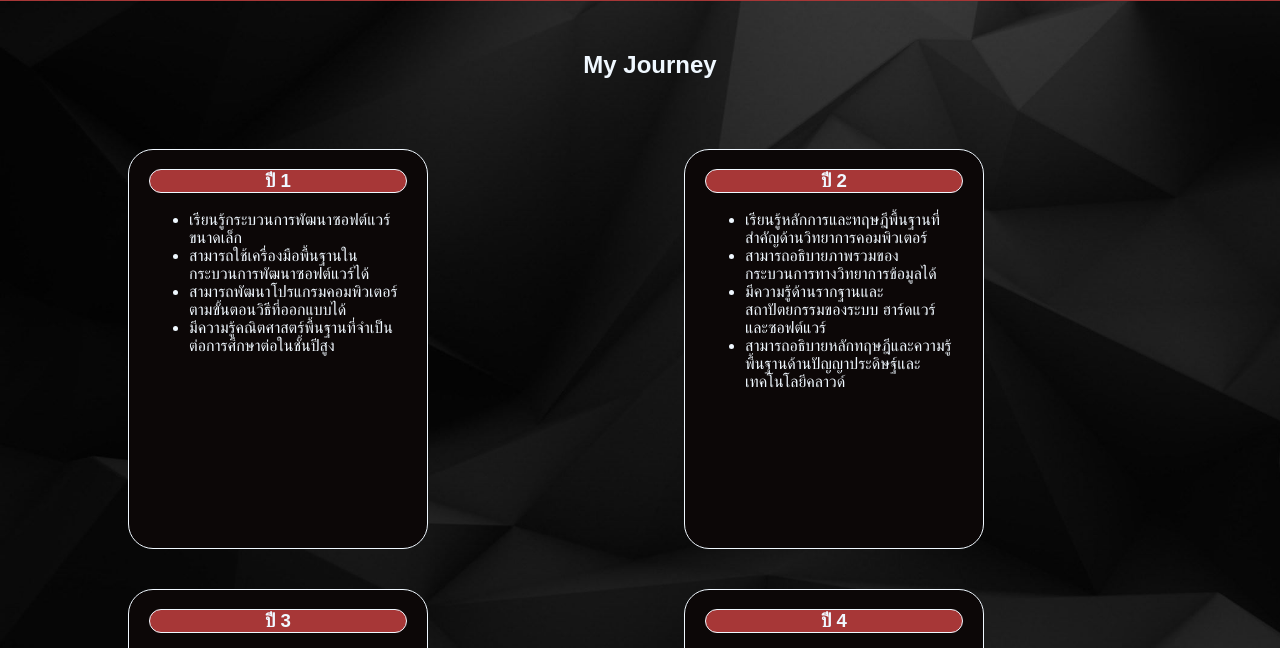
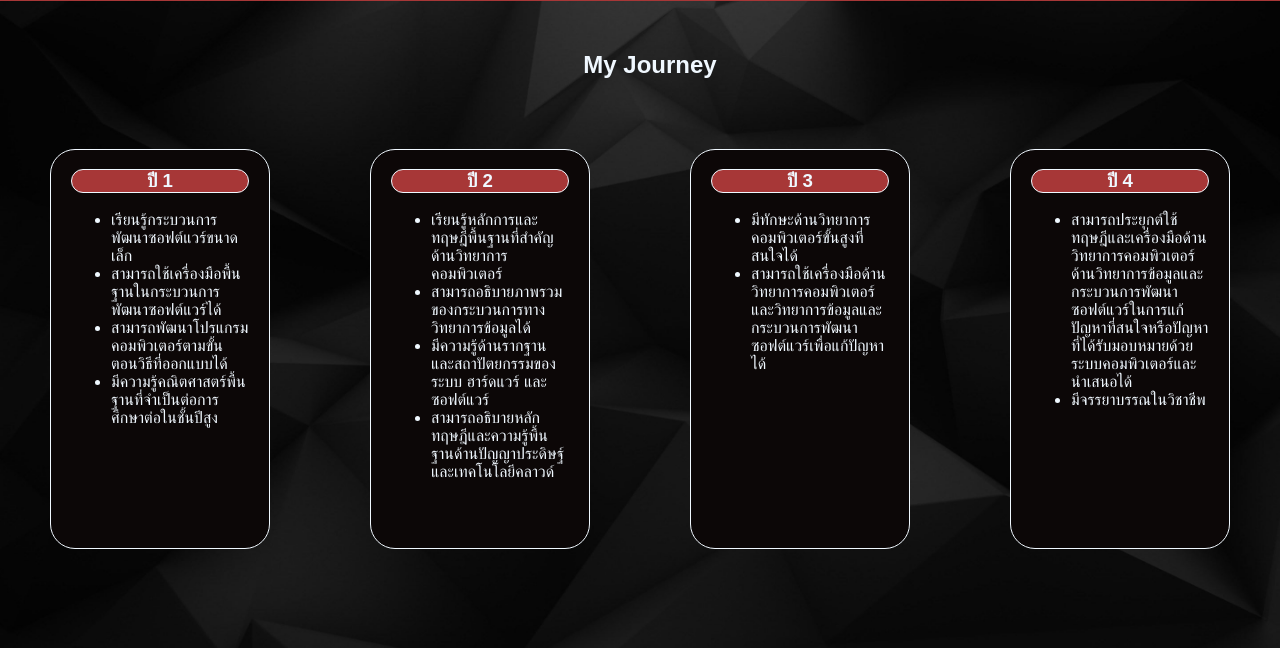
Before and after one commit to KaylahJin/6709616863_MyCSTUStory, a plain HTML site: page myjourney.html in a window 1280 px wide. Shown: the part 79-727 px from the top of the page. Drawn offline with Linux system fonts and the light colour scheme; a web font is replaced by a local one.

Commit message:
Complete Journey Page and Style

```diff
--- a/myjourney.html
+++ b/myjourney.html
@@ -16,7 +16,7 @@
         </nav>
     </header>
     <h2 class="jn">My Journey</h2>
-    <section>
+    <div class="section-container"><section>
         <h3>ปี 1</h3>
         <p>
             <ul>
@@ -56,4 +56,5 @@
             </ul>
         </p>
     </section>
+    </div>
 </body>
--- a/mystyle.css
+++ b/mystyle.css
@@ -95,6 +95,12 @@ ul{
     margin-left: 20px;
 }
 
+.section-container{
+    width: 100%;
+    display: flex;
+    justify-content: center;
+}
+
 section {
     float: left;
     box-sizing: border-box;
@@ -104,13 +110,12 @@ section {
     position: relative;
     display: flow-root;
     padding: 0px 20px;
-    margin: 20px 10% ;
+    margin: 20px 50px ;
     width: 300px;
     height: 400px;
     background-color: rgb(12, 7, 7)
+}
 
-
-}
 h3 {
     border-radius: 25px;
     border: 1px solid;
```
